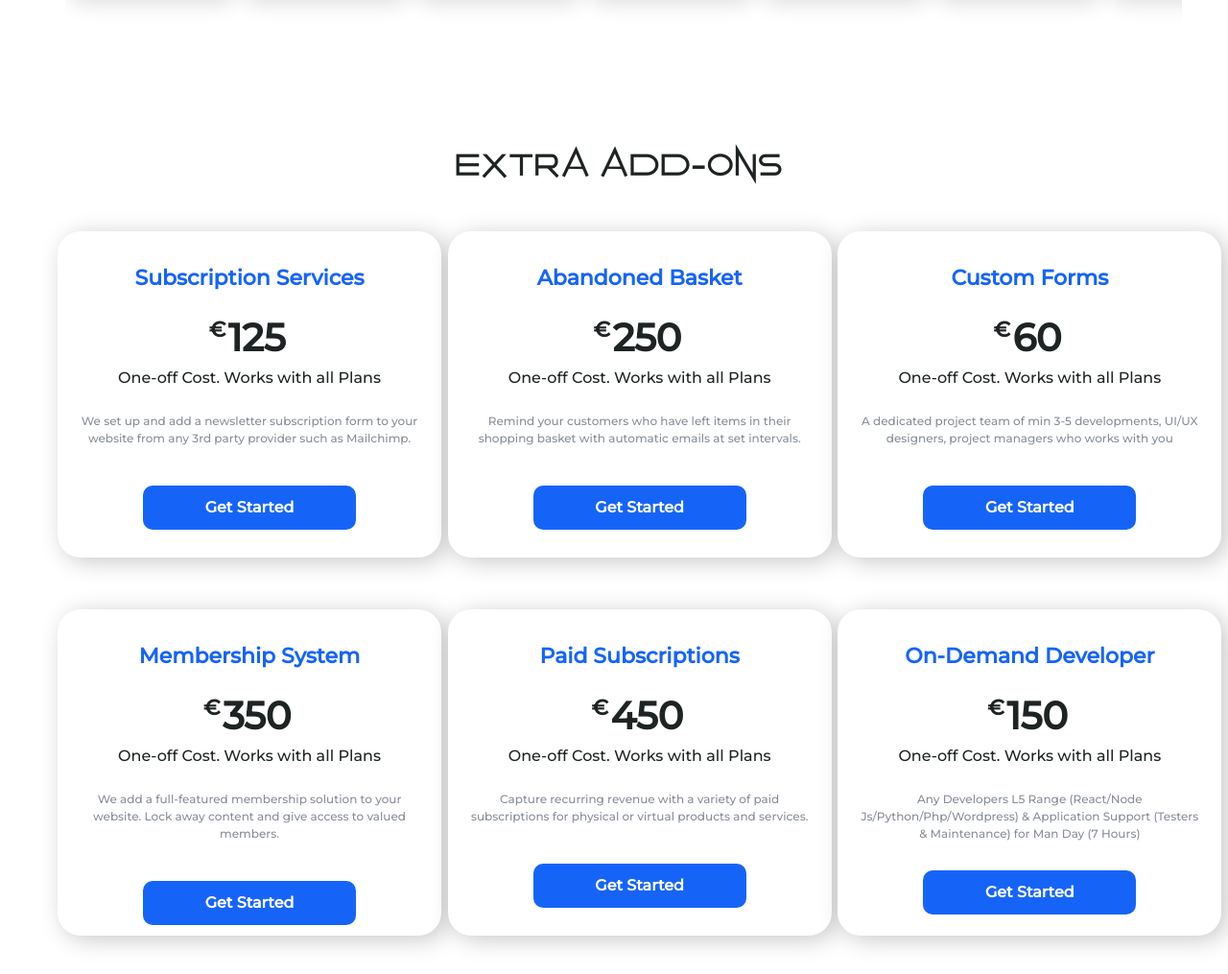
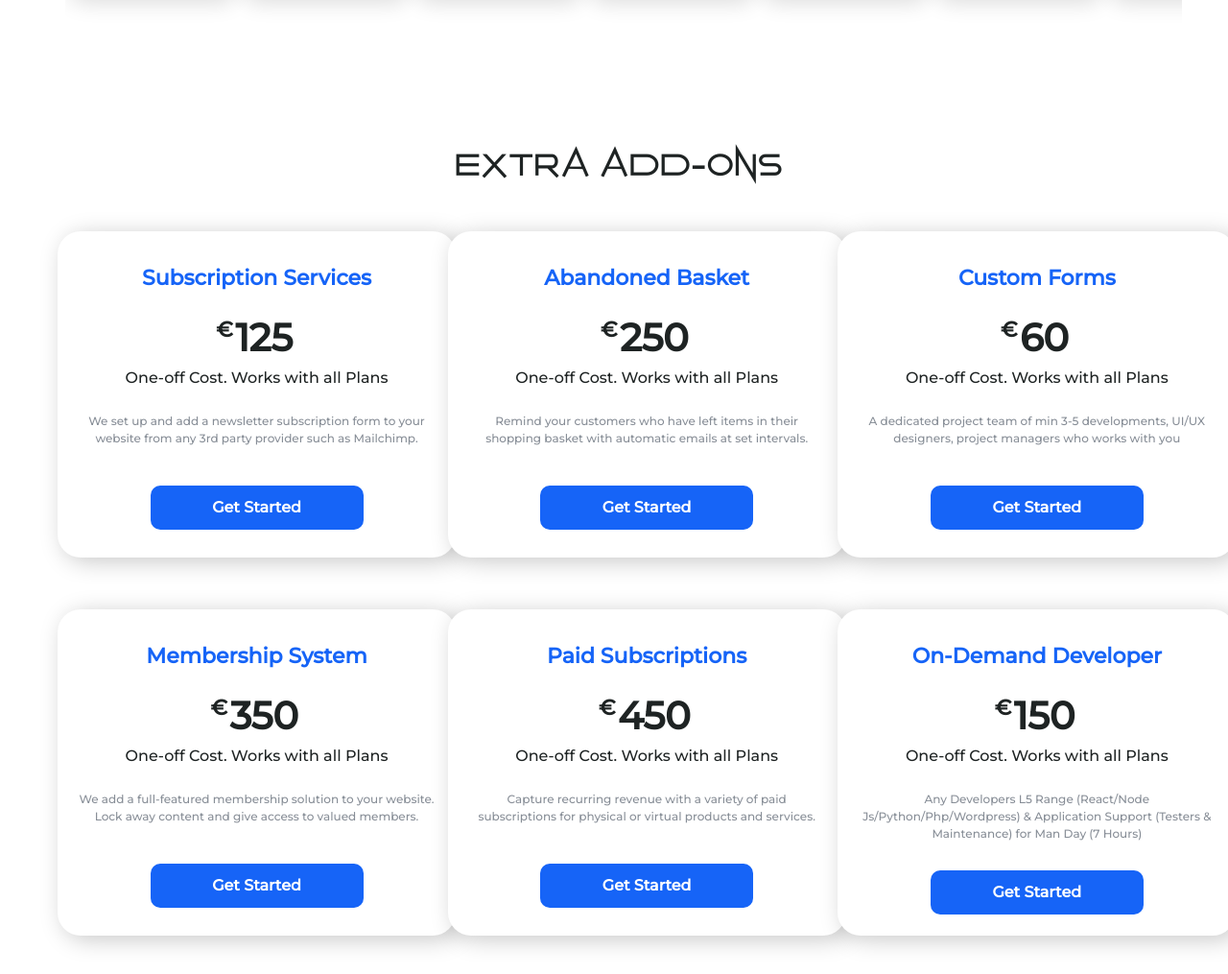
Before and after one commit to Amit-Pallauri/thunderbolt-new, a Gatsby site: page /pricing in a window 1280 px wide. Shown: the part 3575-4590 px from the top of the page at 96% size. Built offline with nearby package versions, Linux system fonts and the light colour scheme; Gatsby itself is replaced by a stand-in of ours.

Commit message:
fix extra card width

```diff
--- a/src/styles/style.css
+++ b/src/styles/style.css
@@ -1617,7 +1617,7 @@ body {
 .extra-card-width {
   border-radius: 24px;
   box-shadow: 6px 4px 24px #00000038;
-  width: 400px !important;
+  width: 415px !important;
   height: 340px !important;
   background-color: white !important;
 }
```
